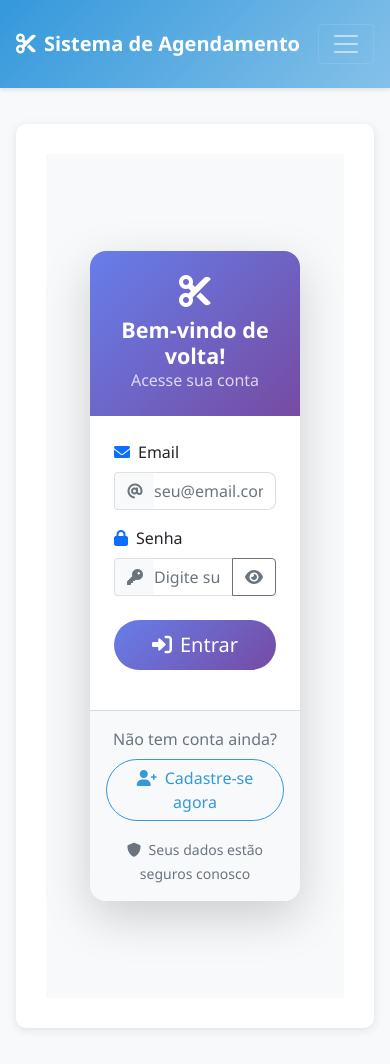
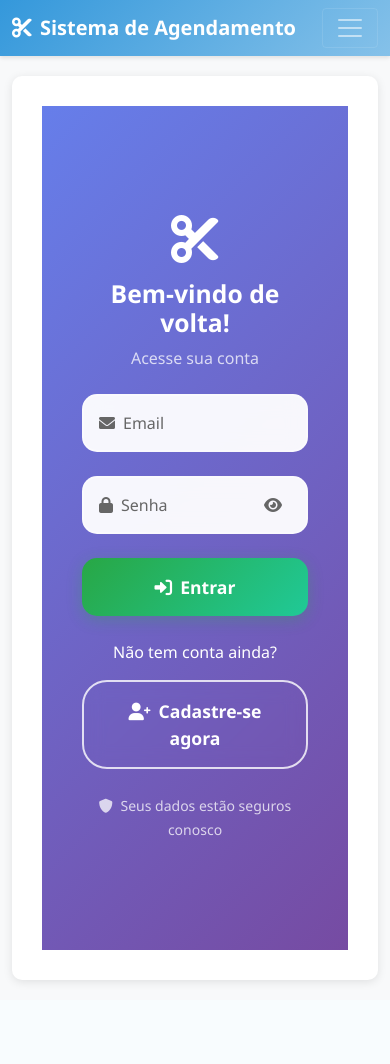
Before and after one commit to Leocyberde/Agenda-django, a Django app: page /accounts/login/ in a window 390 px wide. After the commit the page ends 984 px from the top, so only its background shows below. Run offline with Django 5.2, Linux system fonts and the light colour scheme.

Commit message:
Assistant checkpoint: Redesigned login page for better mobile experience
Assistant generated file changes:
- templates/accounts/login.html: Redesign login page for better mobile experience with full-screen form

---

User prompt:

O formulário no celular está pequeno, coloque para abrir as opção de email e senha na tela principal não presiza desse formulário

Replit-Commit-Author: Assistant
Replit-Commit-Session-Id: c3e74510-ca9c-41ca-95bf-845a8ed5fc56

```diff
--- a/templates/accounts/login.html
+++ b/templates/accounts/login.html
@@ -4,74 +4,71 @@
 {% block title %}Login - Sistema de Agendamento{% endblock %}
 
 {% block content %}
-<div class="container-fluid vh-100 d-flex align-items-center justify-content-center bg-light">
+<div class="container-fluid vh-100 d-flex align-items-center justify-content-center" style="background: linear-gradient(135deg, #667eea 0%, #764ba2 100%);">
     <div class="row w-100 justify-content-center">
-        <div class="col-12 col-sm-8 col-md-6 col-lg-4 col-xl-3">
-            <div class="card shadow-lg border-0 rounded-3">
-                <div class="card-header bg-primary text-white text-center py-4 rounded-top">
-                    <div class="mb-2">
-                        <i class="fas fa-cut fa-2x"></i>
+        <div class="col-12 col-sm-10 col-md-8 col-lg-6 col-xl-4">
+            <div class="login-container">
+                <!-- Header -->
+                <div class="text-center mb-4">
+                    <div class="mb-3">
+                        <i class="fas fa-cut fa-3x text-white"></i>
                     </div>
-                    <h4 class="mb-0 fw-bold">Bem-vindo de volta!</h4>
-                    <p class="mb-0 opacity-75">Acesse sua conta</p>
+                    <h2 class="text-white fw-bold mb-2">Bem-vindo de volta!</h2>
+                    <p class="text-white opacity-75 mb-0">Acesse sua conta</p>
                 </div>
-                <div class="card-body p-4">
+
+                <!-- Messages -->
                 {% if form.errors or messages %}
                     {% for message in messages %}
-                            <div class="alert alert-{{ message.tags }} alert-dismissible fade show" role="alert">
+                        <div class="alert alert-{{ message.tags }} alert-dismissible fade show mb-4" role="alert">
                             {{ message }}
                             <button type="button" class="btn-close" data-bs-dismiss="alert"></button>
                         </div>
                     {% endfor %}
                     {% if form.errors %}
-                            <div class="alert alert-danger alert-dismissible fade show" role="alert">
+                        <div class="alert alert-danger alert-dismissible fade show mb-4" role="alert">
                             Email ou senha incorretos. Tente novamente.
                             <button type="button" class="btn-close" data-bs-dismiss="alert"></button>
                         </div>
                     {% endif %}
                 {% endif %}
 
-                    <form method="post" class="needs-validation" novalidate>
+                <!-- Login Form -->
+                <form method="post" class="login-form" novalidate>
                     {% csrf_token %}
-                        <div class="mb-3">
-                            <label for="id_username" class="form-label fw-semibold">
-                                <i class="fas fa-envelope me-2 text-primary"></i>Email
-                            </label>
-                            <div class="input-group">
-                                <span class="input-group-text bg-light border-end-0">
-                                    <i class="fas fa-at text-muted"></i>
-                                </span>
+
+                    <!-- Email Field -->
+                    <div class="form-floating mb-4">
                         <input
                             type="email"
-                                    class="form-control border-start-0 ps-0"
+                            class="form-control form-control-lg"
                             name="username"
                             id="id_username"
                             placeholder="seu@email.com"
                             required
                             autocomplete="email"
                         >
-                            </div>
+                        <label for="id_username">
+                            <i class="fas fa-envelope me-2"></i>Email
+                        </label>
                     </div>
 
-                        <div class="mb-4">
-                            <label for="id_password" class="form-label fw-semibold">
-                                <i class="fas fa-lock me-2 text-primary"></i>Senha
-                            </label>
-                            <div class="input-group">
-                                <span class="input-group-text bg-light border-end-0">
-                                    <i class="fas fa-key text-muted"></i>
-                                </span>
+                    <!-- Password Field -->
+                    <div class="form-floating mb-4">
                         <input
                             type="password"
-                                    class="form-control border-start-0 ps-0"
+                            class="form-control form-control-lg"
                             name="password"
                             id="id_password"
                             placeholder="Digite sua senha"
                             required
                             autocomplete="current-password"
                         >
+                        <label for="id_password">
+                            <i class="fas fa-lock me-2"></i>Senha
+                        </label>
                         <button
-                                    class="btn btn-outline-secondary"
+                            class="btn btn-outline-secondary password-toggle"
                             type="button"
                             onclick="togglePassword()"
                             id="togglePasswordBtn"
@@ -79,25 +76,23 @@
                             <i class="fas fa-eye" id="togglePasswordIcon"></i>
                         </button>
                     </div>
-                        </div>
 
-                        <div class="d-grid mb-3">
-                            <button type="submit" class="btn btn-primary btn-lg rounded-pill fw-semibold">
+                    <!-- Login Button -->
+                    <div class="d-grid mb-4">
+                        <button type="submit" class="btn btn-primary btn-lg py-3">
                             <i class="fas fa-sign-in-alt me-2"></i>Entrar
                         </button>
                     </div>
                 </form>
-                </div>
 
-                <div class="card-footer bg-light text-center py-3 rounded-bottom">
-                    <p class="mb-2 text-muted">
-                        Não tem conta ainda?
-                    </p>
-                    <a href="{% url 'accounts:register' %}" class="btn btn-outline-primary rounded-pill px-4">
+                <!-- Register Link -->
+                <div class="text-center">
+                    <p class="text-white mb-3">Não tem conta ainda?</p>
+                    <a href="{% url 'accounts:register' %}" class="btn btn-outline-light btn-lg px-4">
                         <i class="fas fa-user-plus me-2"></i>Cadastre-se agora
                     </a>
-                    <div class="mt-3">
-                        <small class="text-muted">
+                    <div class="mt-4">
+                        <small class="text-white opacity-75">
                             <i class="fas fa-shield-alt me-1"></i>
                             Seus dados estão seguros conosco
                         </small>
@@ -126,7 +121,7 @@ function togglePassword() {
 (function() {
     'use strict';
     window.addEventListener('load', function() {
-        var forms = document.getElementsByClassName('needs-validation');
+        var forms = document.getElementsByClassName('login-form');
         var validation = Array.prototype.filter.call(forms, function(form) {
             form.addEventListener('submit', function(event) {
                 if (form.checkValidity() === false) {
@@ -141,45 +136,140 @@ function togglePassword() {
 </script>
 
 <style>
-.input-group-text {
-    background-color: #f8f9fa !important;
-    border-color: #dee2e6;
+.login-container {
+    padding: 2rem;
+    max-width: 500px;
+    margin: 0 auto;
 }
 
-.form-control:focus {
-    border-color: #0d6efd;
-    box-shadow: 0 0 0 0.2rem rgba(13, 110, 253, 0.25);
+.form-floating {
+    position: relative;
+}
+
+.form-floating > .form-control {
+    background: rgba(255, 255, 255, 0.95);
+    border: 2px solid rgba(255, 255, 255, 0.3);
+    border-radius: 15px;
+    padding: 1.5rem 1rem 0.75rem 1rem;
+    font-size: 1.1rem;
+    transition: all 0.3s ease;
+    backdrop-filter: blur(10px);
+}
+
+.form-floating > .form-control:focus {
+    background: white;
+    border-color: #fff;
+    box-shadow: 0 0 0 0.25rem rgba(255, 255, 255, 0.3);
+    transform: translateY(-2px);
+}
+
+.form-floating > label {
+    color: #666;
+    font-weight: 500;
+    padding: 1rem 1rem 0.25rem 1rem;
+}
+
+.form-floating > .form-control:focus ~ label,
+.form-floating > .form-control:not(:placeholder-shown) ~ label {
+    color: #333;
+    transform: scale(0.85) translateY(-0.5rem) translateX(0.15rem);
+}
+
+.password-toggle {
+    position: absolute;
+    right: 10px;
+    top: 50%;
+    transform: translateY(-50%);
+    border: none;
+    background: transparent;
+    color: #666;
+    z-index: 10;
+    padding: 0.5rem;
+    width: 40px;
+    height: 40px;
+    border-radius: 50%;
+    transition: all 0.3s;
+}
+
+.password-toggle:hover {
+    background: rgba(0, 0, 0, 0.1);
+    color: #333;
 }
 
 .btn-primary {
-    background: linear-gradient(135deg, #667eea 0%, #764ba2 100%);
+    background: linear-gradient(135deg, #28a745, #20c997);
     border: none;
+    border-radius: 15px;
+    font-size: 1.2rem;
+    font-weight: 600;
     transition: all 0.3s ease;
+    box-shadow: 0 4px 15px rgba(40, 167, 69, 0.3);
 }
 
 .btn-primary:hover {
-    background: linear-gradient(135deg, #5a6fd8 0%, #6a4190 100%);
-    transform: translateY(-1px);
-    box-shadow: 0 4px 8px rgba(0, 0, 0, 0.2);
+    background: linear-gradient(135deg, #20c997, #28a745);
+    transform: translateY(-2px);
+    box-shadow: 0 8px 25px rgba(40, 167, 69, 0.4);
 }
 
-.card {
-    border-radius: 1rem !important;
-    overflow: hidden;
+.btn-outline-light {
+    border: 2px solid rgba(255, 255, 255, 0.8);
+    color: white;
+    border-radius: 25px;
+    font-weight: 600;
+    transition: all 0.3s ease;
+    backdrop-filter: blur(10px);
 }
 
-.card-header {
-    background: linear-gradient(135deg, #667eea 0%, #764ba2 100%) !important;
+.btn-outline-light:hover {
+    background: white;
+    color: #333;
+    border-color: white;
+    transform: translateY(-2px);
 }
 
-@media (max-width: 576px) {
-    .card {
-        margin: 1rem;
+.alert {
+    border-radius: 15px;
+    border: none;
+    backdrop-filter: blur(10px);
+    background: rgba(255, 255, 255, 0.95);
 }
 
-    .container-fluid {
+/* Mobile optimizations */
+@media (max-width: 576px) {
+    .login-container {
+        padding: 1.5rem;
+    }
+
+    .form-floating > .form-control {
+        font-size: 16px; /* Prevents zoom on iOS */
+        padding: 1.75rem 1rem 0.75rem 1rem;
+    }
+
+    .btn-lg {
+        padding: 1rem 2rem;
+        font-size: 1.1rem;
+    }
+
+    .password-toggle {
+        right: 15px;
+    }
+}
+
+@media (max-width: 400px) {
+    .login-container {
         padding: 1rem;
     }
 }
+
+/* Focus states for better accessibility */
+.form-control:focus {
+    outline: none;
+}
+
+.btn:focus {
+    outline: 2px solid rgba(255, 255, 255, 0.5);
+    outline-offset: 2px;
+}
 </style>
 {% endblock %}
```
Lines whose indentation alone changed are shown as unchanged.
